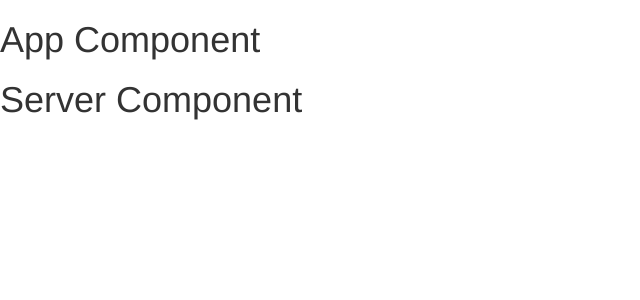
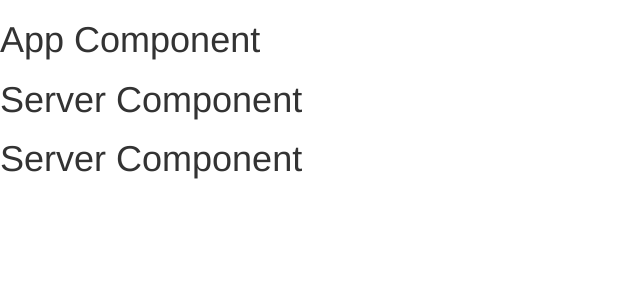
Before and after one commit to gabicgama/Angular-Complete-Guide, an Angular app in the folder myApp/: page / in a window 1280 px wide. Shown: the top 300 px of the page, without its empty margins (0-640 px from the left). Built offline with nearby package versions, Linux system fonts and the light colour scheme.

Commit message:
creating new component with cli

```diff
--- a/myApp/src/app/app.component.html
+++ b/myApp/src/app/app.component.html
@@ -1,2 +1,2 @@
 <h1>App Component</h1>
-<app-server></app-server>
+<app-servers></app-servers>
--- a/myApp/src/app/app.module.ts
+++ b/myApp/src/app/app.module.ts
@@ -5,11 +5,13 @@
 
 import { AppComponent } from './app.component';
 import { ServerComponent } from './server/server.component';
+import { ServersComponent } from './servers/servers.component';
 
 @NgModule({
   declarations: [
     AppComponent,
-    ServerComponent
+    ServerComponent,
+    ServersComponent
   ],
   imports: [
     BrowserModule,
--- /dev/null
+++ b/myApp/src/app/servers/servers.component.html
@@ -0,0 +1,2 @@
+<app-server></app-server>
+<app-server></app-server>
--- /dev/null
+++ b/myApp/src/app/servers/servers.component.ts
@@ -0,0 +1,15 @@
+import { Component, OnInit } from '@angular/core';
+
+@Component({
+  selector: 'app-servers',
+  templateUrl: './servers.component.html',
+  styleUrls: ['./servers.component.css']
+})
+export class ServersComponent implements OnInit {
+
+  constructor() { }
+
+  ngOnInit(): void {
+  }
+
+}
```
Also changed, not shown: myApp/src/app/servers/servers.component.css (added).
